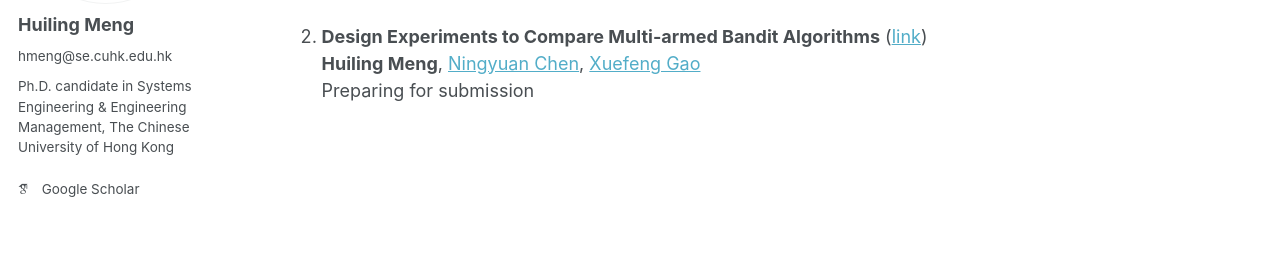
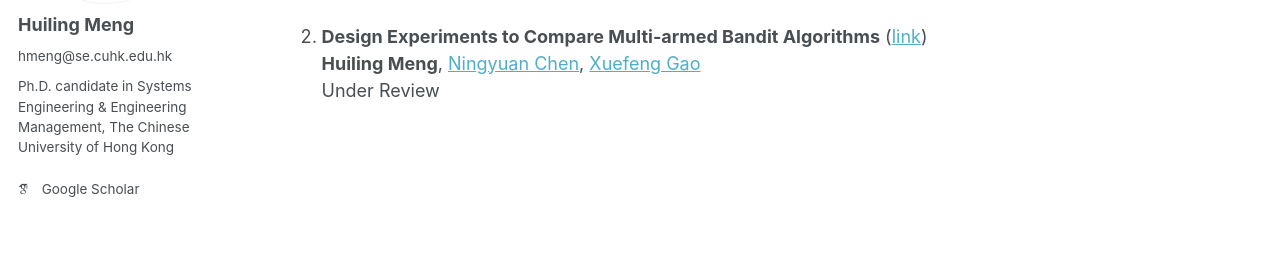
Before and after one commit to huilingmeng/huilingmeng.github.io, a Jekyll site: the page built from _pages/research.md, in a window 1280 px wide. Shown: the part 283-556 px from the top of the page. Built offline with Jekyll 4.4.1, drawn with Linux system fonts in a browser that asks for light colours; some web fonts are replaced; a script bundle is joined from its source files by our own code; library files that are not in the unit come from our copies.

Commit message:
Update submission status for research paper

```diff
--- a/_pages/research.md
+++ b/_pages/research.md
@@ -13,4 +13,4 @@ author_profile: true
 
 2. **Design Experiments to Compare Multi-armed Bandit Algorithms** ([link](https://arxiv.org/abs/2603.05919))
    **Huiling Meng**, [Ningyuan Chen](http://individual.utoronto.ca/ningyuanchen), [Xuefeng Gao](https://www1.se.cuhk.edu.hk/~xfgao/)
-   Preparing for submission
+   Under Review
```
